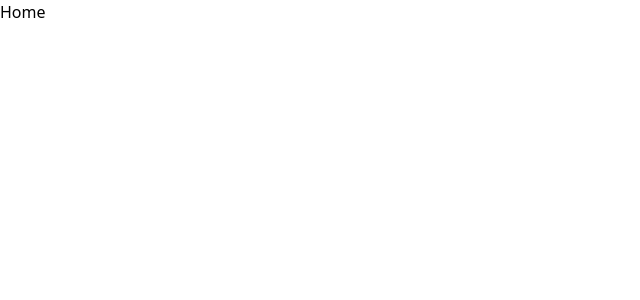
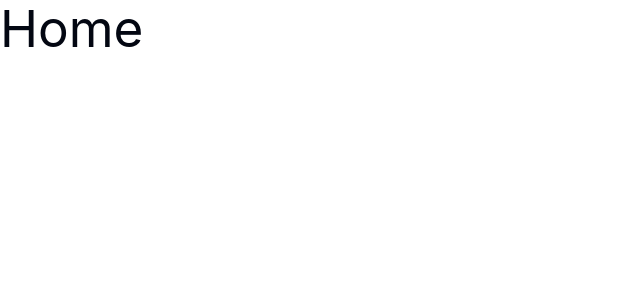
Before and after one commit to kingjames500/Learning-Management-System-PERN-STACK, a React (Vite) app in the folder frontend/: page / in a window 1280 px wide. Shown: the top 300 px of the page, without its empty margins (0-640 px from the left). Built offline with nearby package versions, Linux system fonts and the light colour scheme.

Commit message:
register route

```diff
--- a/frontend/src/index.css
+++ b/frontend/src/index.css
@@ -2,7 +2,7 @@
 @tailwind components;
 @tailwind utilities;
 
-/* :root {
+:root {
   font-family: Inter, system-ui, Avenir, Helvetica, Arial, sans-serif;
   line-height: 1.5;
   font-weight: 400;
@@ -15,9 +15,9 @@
   text-rendering: optimizeLegibility;
   -webkit-font-smoothing: antialiased;
   -moz-osx-font-smoothing: grayscale;
-} */
+}
 
-/* a {
+a {
   font-weight: 500;
   color: #646cff;
   text-decoration: inherit;
@@ -28,8 +28,8 @@ a:hover {
 
 body {
   margin: 0;
-  display: flex;
-  place-items: center;
+  /* display: flex;
+  place-items: center; */
   min-width: 320px;
   min-height: 100vh;
 }
@@ -134,4 +134,4 @@ button:focus-visible {
   body {
     @apply bg-background text-foreground;
   }
-} */
+}
```
